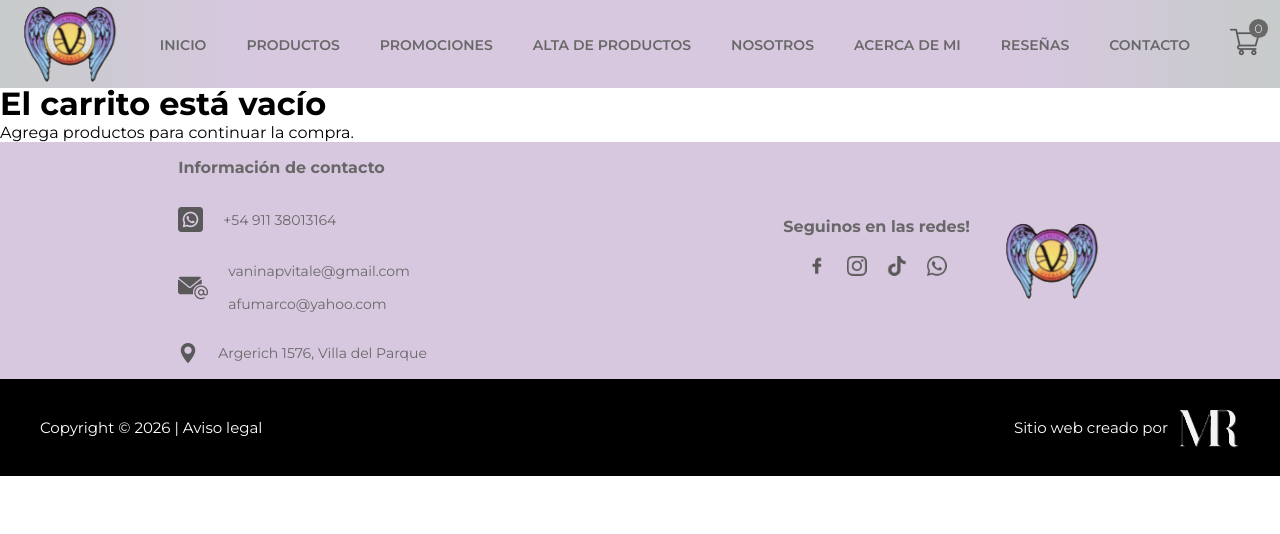
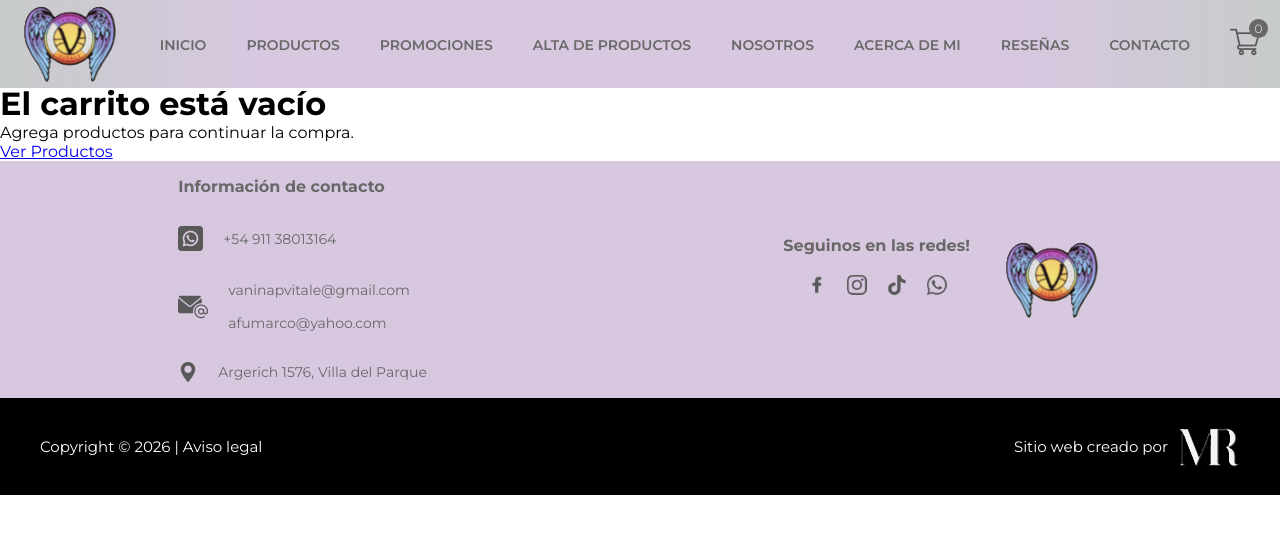
Before and after one commit to reymf1/PreEntrega-Marcelo-Rey, a React (Vite) app: page /carrito in a window 1280 px wide. Shown: the top 534 px of the page. Built offline with nearby package versions, Linux system fonts and the light colour scheme; a web font is replaced by a local one.

Commit message:
Avance 04/06/26

```diff
--- a/src/context/CartContext.jsx
+++ b/src/context/CartContext.jsx
@@ -47,9 +47,23 @@ export const CartProvider = ({ children }) => {
   const getCartTotal = () => {
     return cart.reduce((acc, item) => acc + item.precio * item.quantity, 0);
   }; // Calcula el precio total de los productos del carrito
+
+  // NUEVA FUNCIÓN: Obtener la cantidad de un item específico
+  //Obtengo la cantidad de productos que tiene el carrito desde el contexto
+  const getCantidadActual = (productId) => {
+    const item = cart.find((item) => item.id === productId);
+    return item ? item.quantity : 0;
+  };
   return (
     <CartContext.Provider
-      value={{ cart, addToCart, clearCart, getCartQuantity, getCartTotal }}
+      value={{
+        cart,
+        getCantidadActual, // <-- Exportamos la nueva función
+        addToCart,
+        clearCart,
+        getCartQuantity,
+        getCartTotal,
+      }}
     >
       {children}
     </CartContext.Provider>
--- a/src/pages/Carrito/Carrito.jsx
+++ b/src/pages/Carrito/Carrito.jsx
@@ -2,6 +2,8 @@
 import React from "react";
 import styles from "./Carrito.module.css";
 import { useCart } from "../../context/CartContext";
+import { Link } from "react-router-dom";
+import { HashLink } from "react-router-hash-link/dist/react-router-hash-link.cjs.production";
 
 const Carrito = () => {
   // Obtenemos el estado 'cart' y las funciones que necesitemos del contexto
@@ -12,10 +14,24 @@ const Carrito = () => {
       <div className={styles.cart}>
         <h1>El carrito está vacío</h1>
         <p>Agrega productos para continuar la compra.</p>
+        <HashLink
+          to="/#productos"
+          scroll={
+            (el) =>
+              setTimeout(() => {
+                el.scrollIntoView({
+                  block: "start",
+                });
+              }, 100) //Pongo esta función porque si voy a productos desde una página distinta, espera a que se renderice toda la página y después scrollea. scroll recibe e=<section id="productos">, espera 100 mseg., realiza scroll al elemento en start al comienzo).
+          }
+          className=""
+        >
+          Ver Productos
+        </HashLink>
       </div>
     );
   }
-  // Si hay productos, los mostramos
+  // Si hay productos, los mostramos con las opciones de finalizar y vaciar
   return (
     <div className={styles.cart}>
       <h1>Carrito de Compras</h1>
@@ -30,6 +46,9 @@ const Carrito = () => {
       <hr />
       <h3>Total a pagar: ${getCartTotal()}</h3>
       <button onClick={clearCart}>Vaciar Carrito</button>
+      <Link to="/" onClick={() => alert("Gracias por comprar")} className="">
+        Finalizar Compra
+      </Link>
     </div>
   );
 };
--- a/src/pages/Home/sections/Productos/Producto/Producto.jsx
+++ b/src/pages/Home/sections/Productos/Producto/Producto.jsx
@@ -9,7 +9,14 @@ export function Producto({ id, img, nombre, precio, stock, descripcion }) {
   // Creamos el objeto producto a partir de las props
   const producto = { id, img, nombre, precio, stock };
 
+  // Traemos la función del contexto
+  const { addToCart, getCantidadActual } = useCart();
+
   const [cantidad, setCantidad] = useState(1);
+
+  // Obtenemos la cantidad YA existente en el carrito desde el contexto
+  const cantidadActual = getCantidadActual(producto.id);
+
   const incrementar = () => {
     if (cantidad < stock) {
       setCantidad((cant) => cant + 1);
@@ -30,7 +37,6 @@ export function Producto({ id, img, nombre, precio, stock, descripcion }) {
   const location = useLocation(); //Guardo el URL
 
   // Lógica del Carrito
-  const { addToCart } = useCart(); // Traemos la función del contexto
   const agregarAlCarrito = () => {
     addToCart(producto, cantidad);
     alert(`Agregaste ${cantidad} unidades de ${nombre} al carrito.`);
@@ -50,12 +56,14 @@ export function Producto({ id, img, nombre, precio, stock, descripcion }) {
         </p>
         {/*<div className={styles.descripcion}></div>*/}
       </div>
+      <p>En carrito: {cantidadActual}</p>
       <div className={styles.productoContEstrella}>
         <div className={styles.productoContadores}>
           <Boton variant="cont1" onClick={decrementar}>
             -
           </Boton>
           <p>{cantidad}</p>
+          {/*Modificamos unicamente la parte del contador*/}
           <Boton variant="cont1" onClick={incrementar}>
             +
           </Boton>
```
